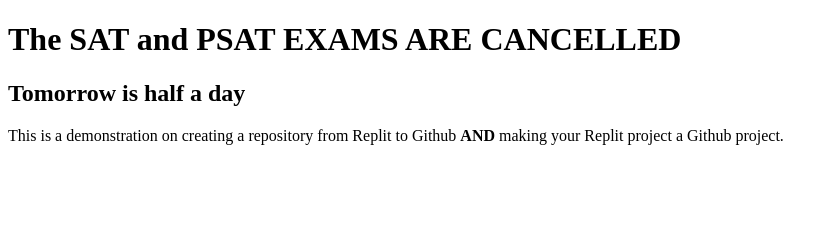
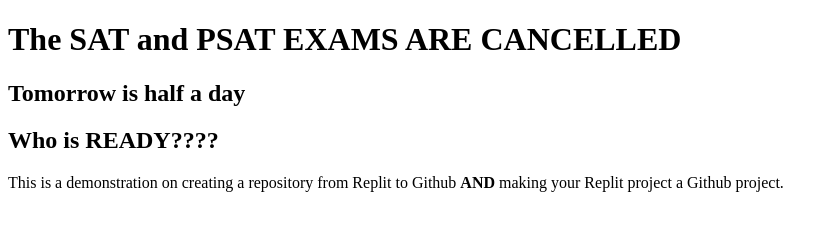
Before and after one commit to scruztaehs/Angie-Tutorial, a plain HTML site: page index.html in a window 1280 px wide. Shown: the whole page, without its empty margins (0-838 px from the left). Drawn offline with Linux system fonts and the light colour scheme.

Commit message:
Who is ready?

```diff
--- a/index.html
+++ b/index.html
@@ -12,6 +12,7 @@
   <h1>The SAT and PSAT EXAMS ARE CANCELLED</h1>
 
   <h2> Tomorrow is half a day</h2>
+  <h2>Who is READY????</h2>
   <p>This is a demonstration on creating a repository from Replit to Github <strong>AND</strong> making your Replit project a Github project.</p>
   <script src="script.js"></script>
 </body>
```
